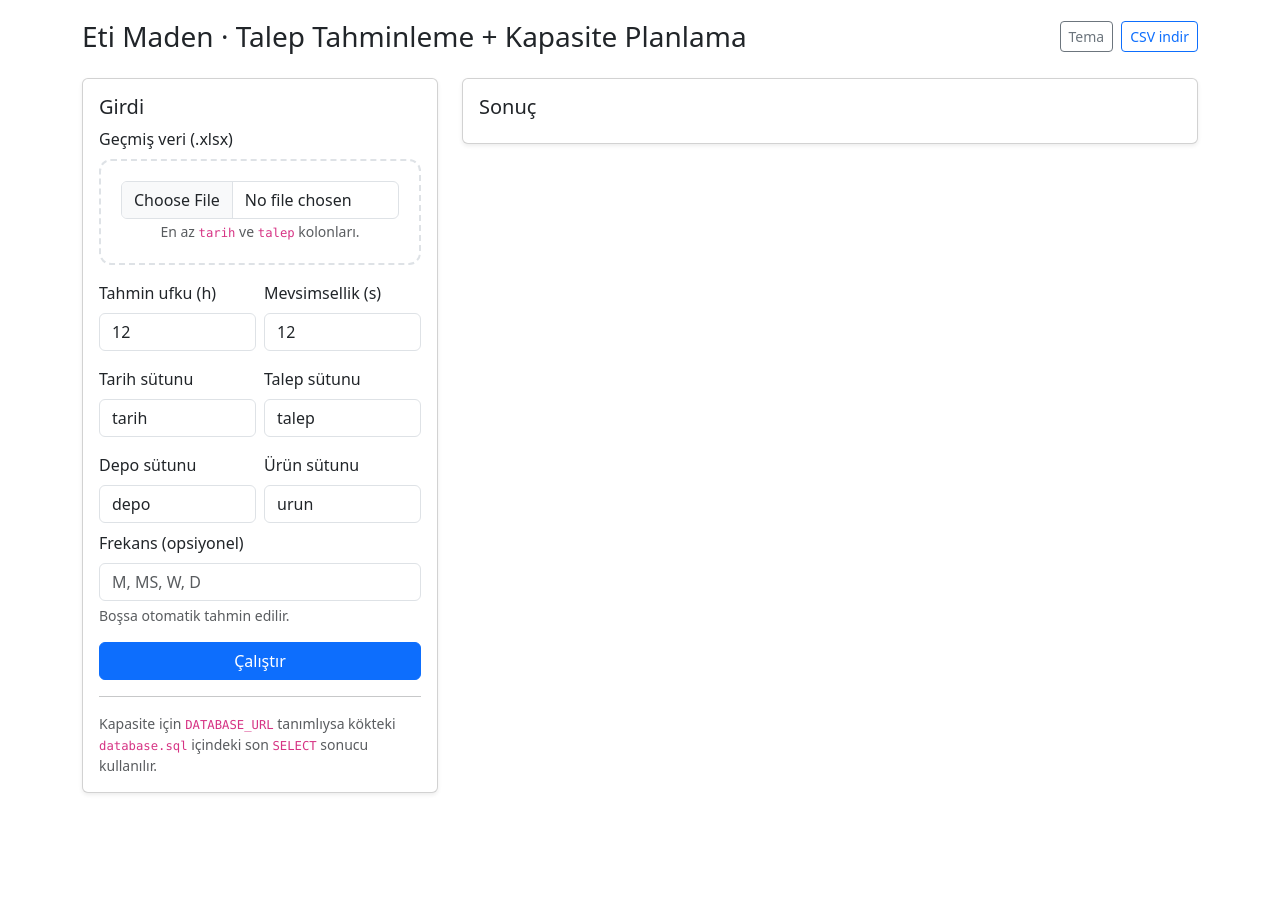
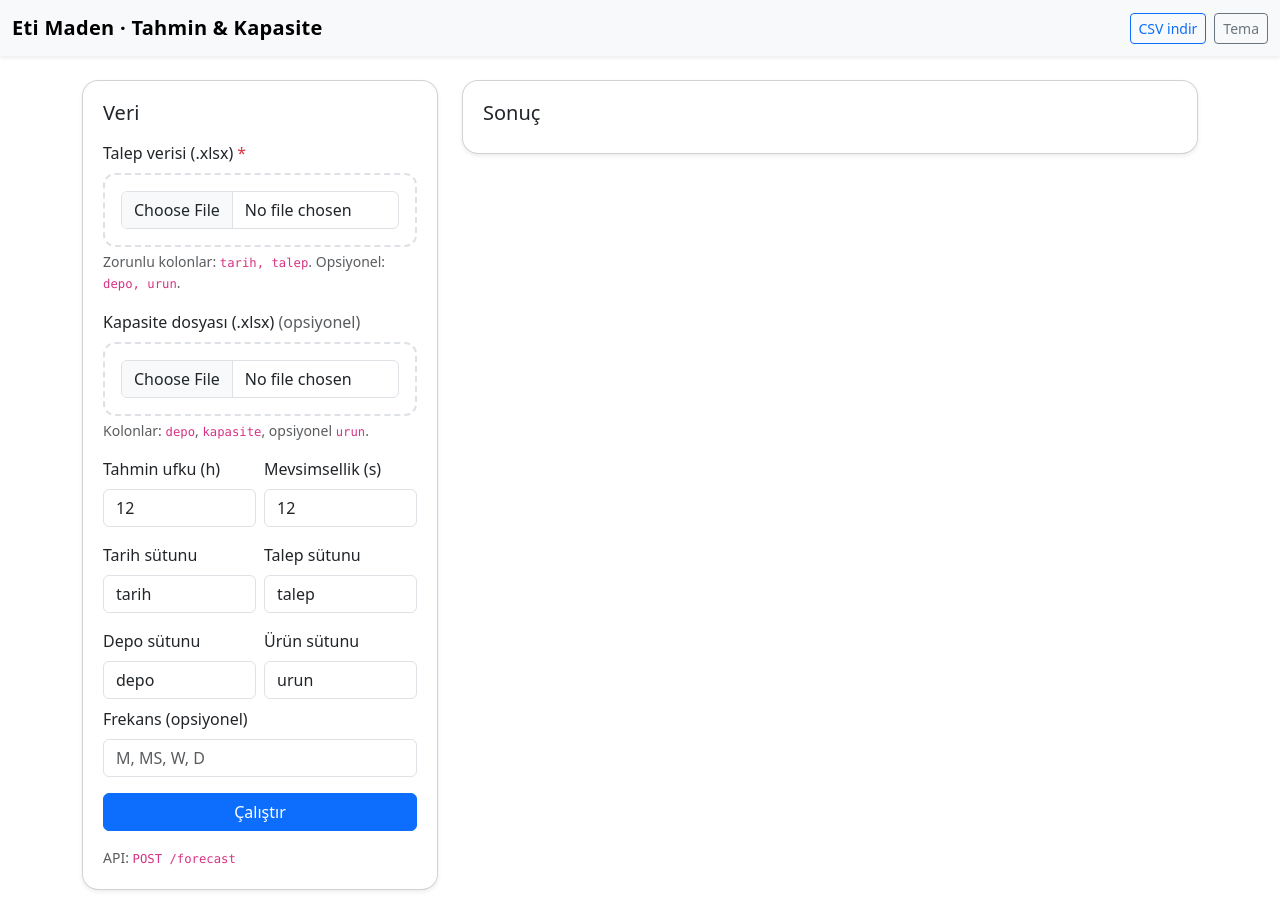
Before and after one commit to ardagencer1206/tahmin2, a Flask app: page / in a window 1280 px wide. Before the commit the page ends 794 px from the top, so only its background shows below. Run offline with Flask 3, Linux system fonts and the light colour scheme.

Commit message:
Update index.html

```diff
--- a/templates/index.html
+++ b/templates/index.html
@@ -2,49 +2,60 @@
 <html lang="tr" data-bs-theme="light">
 <head>
   <meta charset="utf-8">
-  <meta name="viewport" content="width=device-width, initial-scale=1">
+  <meta name="viewport" content="width=device-width,initial-scale=1">
   <title>Talep Tahminleme + Kapasite Planlama</title>
   <link href="https://cdn.jsdelivr.net/npm/bootstrap@5.3.3/dist/css/bootstrap.min.css" rel="stylesheet">
   <style>
-    body { padding: 20px; }
-    .file-drop {
-      border: 2px dashed var(--bs-border-color);
-      border-radius: .75rem;
-      padding: 20px;
-      text-align: center;
-      transition: .15s;
-    }
-    .file-drop.dragover { background: var(--bs-secondary-bg); }
-    .table-responsive { max-height: 60vh; }
-    code { user-select: all; }
+    :root{--card-pad:1.25rem}
+    body{min-height:100vh;background:var(--bs-body-bg)}
+    .brand{letter-spacing:.3px}
+    .card{border-radius:16px}
+    .glass{backdrop-filter:saturate(180%) blur(8px)}
+    .drop{border:2px dashed var(--bs-border-color);border-radius:12px;padding:16px;text-align:center;transition:.15s}
+    .drop.dragover{background:var(--bs-tertiary-bg)}
+    .table-responsive{max-height:60vh}
+    .mono{font-family:ui-monospace,SFMono-Regular,Menlo,Monaco,Consolas,"Liberation Mono","Courier New",monospace}
+    .w-40{width:40%}
+    .nowrap{white-space:nowrap}
+    .chart-grid{display:grid;grid-template-columns:1fr;gap:12px}
+    @media (min-width: 992px){ .chart-grid{grid-template-columns:1fr 1fr} }
+    img.chart{width:100%;height:auto;border-radius:12px;border:1px solid var(--bs-border-color)}
   </style>
 </head>
 <body>
-  <div class="container-lg">
-    <header class="mb-4">
-      <div class="d-flex flex-wrap align-items-center gap-3">
-        <h1 class="h3 mb-0">Eti Maden · Talep Tahminleme + Kapasite Planlama</h1>
-        <div class="ms-auto d-flex align-items-center gap-2">
-          <button id="themeToggle" class="btn btn-outline-secondary btn-sm" type="button">Tema</button>
-          <a class="btn btn-outline-primary btn-sm" href="/download_last.csv" target="_blank" rel="noopener">CSV indir</a>
-        </div>
+  <nav class="navbar navbar-expand-lg bg-body-tertiary sticky-top shadow-sm">
+    <div class="container-fluid">
+      <span class="navbar-brand brand fw-semibold">Eti Maden · Tahmin & Kapasite</span>
+      <div class="d-flex align-items-center gap-2 ms-auto">
+        <a class="btn btn-outline-primary btn-sm" id="csvBtn" href="/download_last.csv" target="_blank" rel="noopener">CSV indir</a>
+        <button class="btn btn-outline-secondary btn-sm" id="themeBtn" type="button">Tema</button>
       </div>
-    </header>
+    </div>
+  </nav>
 
-    <div class="row g-4">
+  <main class="container py-3 py-lg-4">
+    <div class="row g-3 g-lg-4">
+      <!-- SOL: Form -->
       <div class="col-12 col-lg-4">
-        <div class="card shadow-sm">
-          <div class="card-body">
-            <h2 class="h5">Girdi</h2>
-
+        <div class="card shadow-sm glass">
+          <div class="card-body" style="padding:var(--card-pad)">
+            <h2 class="h5 mb-3">Veri</h2>
             <form id="form" class="needs-validation" novalidate>
               <div class="mb-3">
-                <label class="form-label">Geçmiş veri (.xlsx)</label>
-                <div id="drop" class="file-drop">
+                <label class="form-label">Talep verisi (.xlsx) <span class="text-danger">*</span></label>
+                <div id="dropMain" class="drop">
                   <input id="file" class="form-control" type="file" name="file" accept=".xlsx" required>
-                  <small class="text-body-secondary">En az <code>tarih</code> ve <code>talep</code> kolonları.</small>
                 </div>
-                <div class="invalid-feedback">XLSX gerekli.</div>
+                <div class="form-text">Zorunlu kolonlar: <code class="mono">tarih, talep</code>. Opsiyonel: <code class="mono">depo, urun</code>.</div>
+                <div class="invalid-feedback">Talep dosyası gerekli.</div>
+              </div>
+
+              <div class="mb-3">
+                <label class="form-label">Kapasite dosyası (.xlsx) <span class="text-body-secondary">(opsiyonel)</span></label>
+                <div id="dropCap" class="drop">
+                  <input id="capfile" class="form-control" type="file" name="capfile" accept=".xlsx">
+                </div>
+                <div class="form-text">Kolonlar: <code class="mono">depo</code>, <code class="mono">kapasite</code>, opsiyonel <code class="mono">urun</code>.</div>
               </div>
 
               <div class="row g-2">
@@ -83,37 +94,38 @@
               <div class="mt-2">
                 <label class="form-label">Frekans (opsiyonel)</label>
                 <input class="form-control" type="text" name="freq" placeholder="M, MS, W, D">
-                <div class="form-text">Boşsa otomatik tahmin edilir.</div>
               </div>
 
               <div class="d-grid mt-3">
                 <button id="runBtn" class="btn btn-primary" type="submit">
-                  <span class="spinner-border spinner-border-sm me-2 d-none" id="spin" role="status" aria-hidden="true"></span>
+                  <span id="spin" class="spinner-border spinner-border-sm me-2 d-none" role="status" aria-hidden="true"></span>
                   Çalıştır
                 </button>
               </div>
             </form>
 
-            <hr>
-            <p class="small text-body-secondary mb-0">
-              Kapasite için <code>DATABASE_URL</code> tanımlıysa kökteki <code>database.sql</code> içindeki son <code>SELECT</code> sonucu kullanılır.
-            </p>
+            <div id="alert" class="alert alert-danger mt-3 d-none" role="alert"></div>
+
+            <div class="mt-3 small text-body-secondary">
+              <span class="me-2">API: <code class="mono">POST /forecast</code></span>
+            </div>
           </div>
         </div>
       </div>
 
+      <!-- SAĞ: Sonuç -->
       <div class="col-12 col-lg-8">
-        <div class="card shadow-sm">
-          <div class="card-body">
-            <div class="d-flex align-items-center gap-2 mb-2">
+        <div class="card shadow-sm glass">
+          <div class="card-body" style="padding:var(--card-pad)">
+            <div class="d-flex align-items-center gap-2 flex-wrap mb-2">
               <h2 class="h5 mb-0">Sonuç</h2>
-              <span id="capBadge" class="badge text-bg-secondary d-none"></span>
-              <span id="countBadge" class="badge text-bg-info d-none"></span>
+              <span id="capBadge" class="badge text-bg-secondary d-none">Kapasite: none</span>
+              <span id="countBadge" class="badge text-bg-info d-none">Kayıt: 0</span>
             </div>
 
-            <div id="alert" class="alert alert-danger d-none" role="alert"></div>
+            <div id="summary" class="mb-2 small text-body-secondary d-none"></div>
 
-            <div id="summary" class="mb-2 small text-body-secondary d-none"></div>
+            <div class="chart-grid mb-3 d-none" id="charts"></div>
 
             <div class="table-responsive d-none" id="tableWrap">
               <table class="table table-sm table-hover align-middle">
@@ -129,127 +141,128 @@
                 <li class="page-item"><button class="page-link" id="next">Sonraki</button></li>
               </ul>
             </nav>
-
           </div>
         </div>
       </div>
     </div>
-  </div>
+  </main>
 
   <script>
     // Tema
-    document.getElementById('themeToggle').addEventListener('click', () => {
-      const html = document.documentElement;
-      html.setAttribute('data-bs-theme', html.getAttribute('data-bs-theme') === 'light' ? 'dark' : 'light');
+    document.getElementById('themeBtn').addEventListener('click',()=>{
+      const html=document.documentElement;
+      html.setAttribute('data-bs-theme', html.getAttribute('data-bs-theme')==='light'?'dark':'light');
     });
 
-    // Drag&Drop
-    const drop = document.getElementById('drop');
-    drop.addEventListener('dragover', e => { e.preventDefault(); drop.classList.add('dragover'); });
-    drop.addEventListener('dragleave', () => drop.classList.remove('dragover'));
-    drop.addEventListener('drop', e => {
-      e.preventDefault(); drop.classList.remove('dragover');
-      if (e.dataTransfer.files?.length) document.getElementById('file').files = e.dataTransfer.files;
-    });
+    // Drag&Drop yardımcı
+    function wireDrop(zone,input){
+      zone.addEventListener('dragover',e=>{e.preventDefault();zone.classList.add('dragover')});
+      zone.addEventListener('dragleave',()=>zone.classList.remove('dragover'));
+      zone.addEventListener('drop',e=>{
+        e.preventDefault();zone.classList.remove('dragover');
+        if(e.dataTransfer.files?.length) input.files=e.dataTransfer.files;
+      });
+    }
+    wireDrop(document.getElementById('dropMain'), document.getElementById('file'));
+    wireDrop(document.getElementById('dropCap'), document.getElementById('capfile'));
 
-    // Form
-    const form = document.getElementById('form');
-    const runBtn = document.getElementById('runBtn');
-    const spin = document.getElementById('spin');
-    const alertBox = document.getElementById('alert');
-    const tableWrap = document.getElementById('tableWrap');
-    const thead = document.getElementById('thead');
-    const tbody = document.getElementById('tbody');
-    const capBadge = document.getElementById('capBadge');
-    const countBadge = document.getElementById('countBadge');
-    const summaryBox = document.getElementById('summary');
+    // Elemanlar
+    const form=document.getElementById('form');
+    const runBtn=document.getElementById('runBtn');
+    const spin=document.getElementById('spin');
+    const alertBox=document.getElementById('alert');
+    const capBadge=document.getElementById('capBadge');
+    const countBadge=document.getElementById('countBadge');
+    const summary=document.getElementById('summary');
+    const chartsWrap=document.getElementById('charts');
+    const tableWrap=document.getElementById('tableWrap');
+    const thead=document.getElementById('thead');
+    const tbody=document.getElementById('tbody');
+    const pager=document.getElementById('pager');
+    const prevBtn=document.getElementById('prev');
+    const nextBtn=document.getElementById('next');
+    const pageInfo=document.getElementById('pageInfo');
 
-    // Pagination
-    let dataRows = [];
-    let page = 1;
-    const pageSize = 25;
-    const pager = document.getElementById('pager');
-    const prevBtn = document.getElementById('prev');
-    const nextBtn = document.getElementById('next');
-    const pageInfo = document.getElementById('pageInfo');
+    // Durum
+    let rows=[], columns=[], page=1, pageSize=25;
 
-    function renderPage() {
-      const start = (page - 1) * pageSize;
-      const end = start + pageSize;
-      const slice = dataRows.slice(start, end);
+    function renderTable(){
+      const start=(page-1)*pageSize, end=start+pageSize;
+      const slice=rows.slice(start,end);
+      tbody.innerHTML = slice.map(r=>`<tr>${
+        columns.map(c=>`<td>${r[c]??''}</td>`).join('')
+      }</tr>`).join('');
+      const max=Math.max(1,Math.ceil(rows.length/pageSize));
+      pageInfo.textContent=`Sayfa ${page} / ${max}`;
+      prevBtn.disabled=page===1;
+      nextBtn.disabled=page>=max;
+    }
+    prevBtn.addEventListener('click',()=>{ if(page>1){page--;renderTable()} });
+    nextBtn.addEventListener('click',()=>{ const max=Math.ceil(rows.length/pageSize); if(page<max){page++;renderTable()} });
 
-      tbody.innerHTML = slice.map(r => {
-        return `<tr>${columns.map(c => {
-          const v = r[c];
-          return `<td>${v === null || v === undefined ? '' : v}</td>`;
-        }).join('')}</tr>`;
-      }).join('');
-
-      pageInfo.textContent = `Sayfa ${page} / ${Math.max(1, Math.ceil(dataRows.length / pageSize))}`;
-      prevBtn.disabled = page === 1;
-      nextBtn.disabled = end >= dataRows.length;
+    function renderCharts(items){
+      chartsWrap.innerHTML='';
+      if(!items || !items.length){ chartsWrap.classList.add('d-none'); return; }
+      for(const ch of items){
+        const card=document.createElement('div');
+        card.className='card';
+        card.innerHTML=`<div class="card-body">
+          <div class="d-flex justify-content-between align-items-center mb-2">
+            <span class="fw-semibold">${ch.title||'Grafik'}</span>
+          </div>
+          <img class="chart" alt="chart" loading="lazy">
+        </div>`;
+        card.querySelector('img').src=ch.image;
+        chartsWrap.appendChild(card);
+      }
+      chartsWrap.classList.remove('d-none');
     }
 
-    prevBtn.addEventListener('click', () => { if (page > 1) { page--; renderPage(); } });
-    nextBtn.addEventListener('click', () => {
-      const maxP = Math.ceil(dataRows.length / pageSize);
-      if (page < maxP) { page++; renderPage(); }
-    });
-
-    let columns = [];
-
-    form.addEventListener('submit', async (e) => {
+    form.addEventListener('submit', async (e)=>{
       e.preventDefault();
       alertBox.classList.add('d-none');
+      summary.classList.add('d-none');
       tableWrap.classList.add('d-none');
       pager.classList.add('d-none');
-      summaryBox.classList.add('d-none');
+      chartsWrap.classList.add('d-none');
 
-      if (!form.checkValidity()) {
-        form.classList.add('was-validated');
-        return;
-      }
+      if(!form.checkValidity()){ form.classList.add('was-validated'); return; }
 
-      runBtn.disabled = true; spin.classList.remove('d-none');
+      runBtn.disabled=true; spin.classList.remove('d-none');
 
-      const fd = new FormData(form);
-      try {
-        const res = await fetch('/forecast', { method: 'POST', body: fd });
-        if (!res.ok) {
-          const text = await res.text();
-          throw new Error(text || ('HTTP ' + res.status));
-        }
-        const json = await res.json();
+      try{
+        const fd=new FormData(form);
+        const res=await fetch('/forecast',{method:'POST',body:fd});
+        if(!res.ok){ throw new Error(await res.text() || ('HTTP '+res.status)); }
+        const json=await res.json();
 
-        // Badges
+        capBadge.textContent=`Kapasite: ${json.capacity_source}`;
         capBadge.classList.remove('d-none');
-        capBadge.textContent = `Kapasite: ${json.capacity_source}`;
+        countBadge.textContent=`Kayıt: ${json.n_kayit}`;
         countBadge.classList.remove('d-none');
-        countBadge.textContent = `Kayıt: ${json.n_kayit}`;
 
-        // Summary
-        summaryBox.classList.remove('d-none');
-        summaryBox.innerHTML = `
+        summary.innerHTML = `
           <span class="me-3">h=<strong>${json.h}</strong></span>
           <span class="me-3">s=<strong>${json.s}</strong></span>
-          <span>Kolonlar: <code>${json.columns.join(', ')}</code></span>
-        `;
+          <span>Kolonlar: <code class="mono">${json.columns.join(', ')}</code></span>`;
+        summary.classList.remove('d-none');
+
+        // Charts
+        renderCharts(json.charts||[]);
 
         // Table
-        columns = json.columns;
-        thead.innerHTML = `<tr>${columns.map(c => `<th scope="col">${c}</th>`).join('')}</tr>`;
-        dataRows = json.data || [];
-        page = 1;
-        renderPage();
-
+        columns=json.columns||[];
+        thead.innerHTML=`<tr>${columns.map(c=>`<th class="nowrap">${c}</th>`).join('')}</tr>`;
+        rows=json.data||[];
+        page=1; renderTable();
         tableWrap.classList.remove('d-none');
         pager.classList.remove('d-none');
 
-      } catch (err) {
-        alertBox.textContent = (err?.message || String(err)).slice(0, 600);
+      }catch(err){
+        alertBox.textContent=(err?.message||String(err)).slice(0,600);
         alertBox.classList.remove('d-none');
-      } finally {
-        runBtn.disabled = false; spin.classList.add('d-none');
+      }finally{
+        runBtn.disabled=false; spin.classList.add('d-none');
       }
     });
   </script>
```
